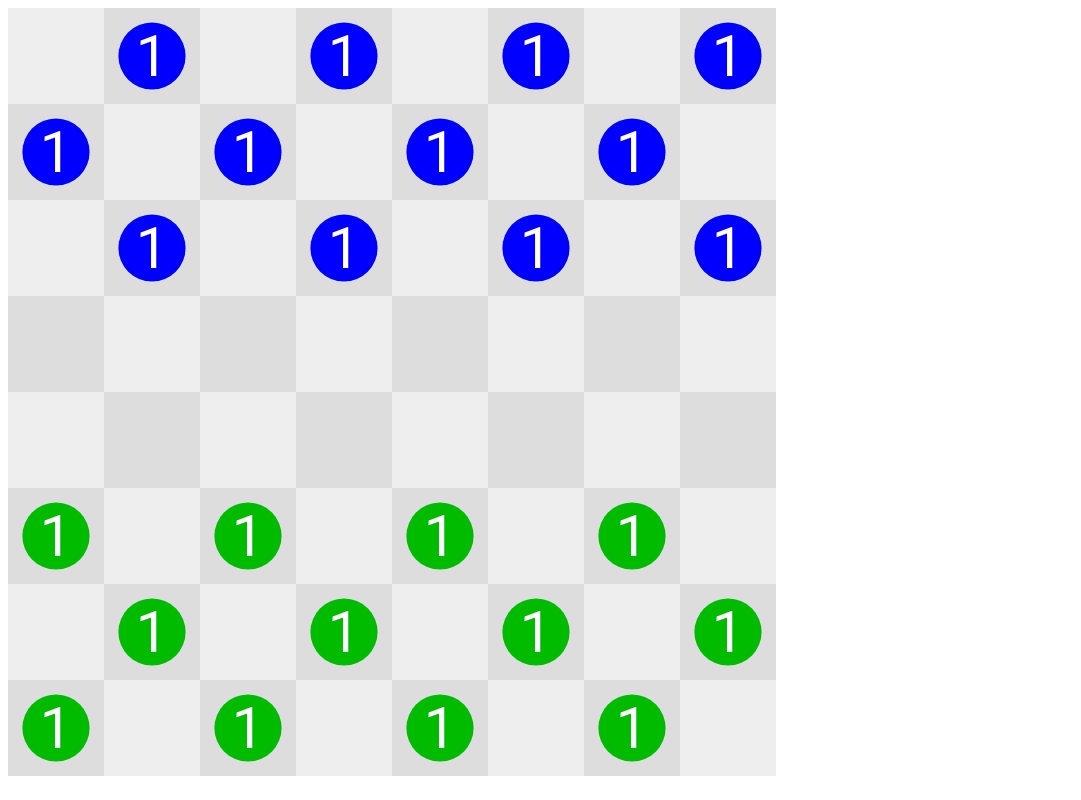
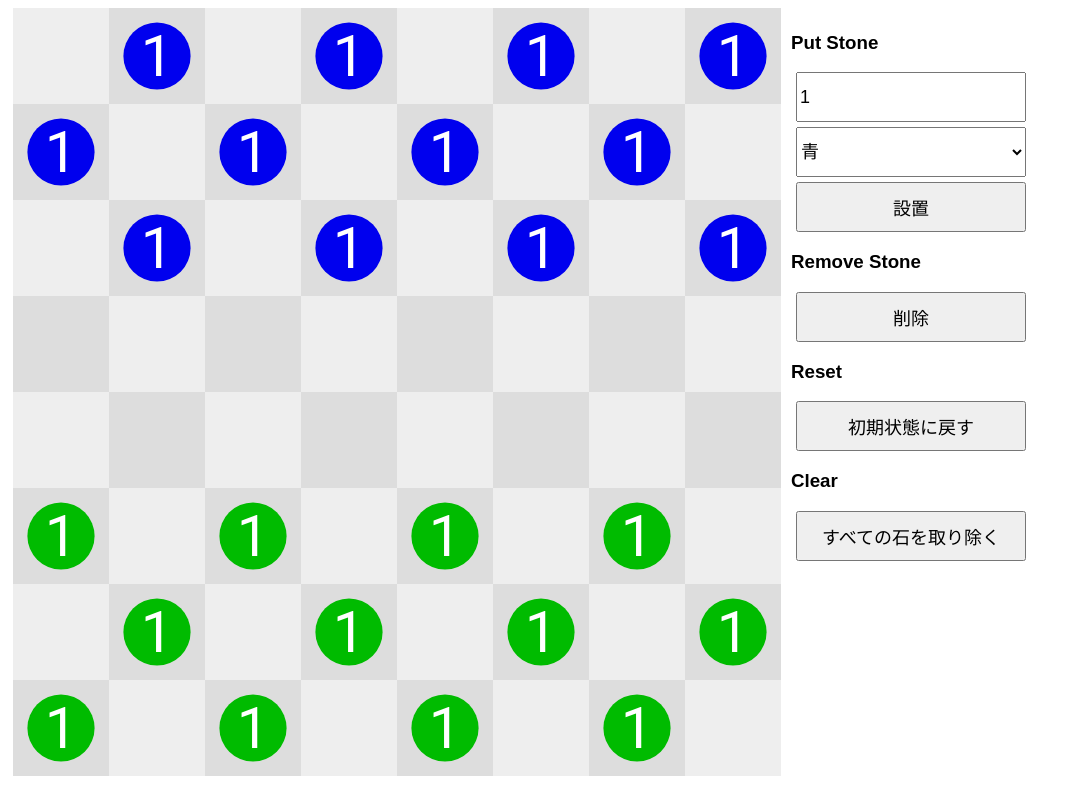
Before and after one commit to tokachi-zone/reverse2, a plain HTML site: page index.html in a window 1280 px wide. Shown: the whole page, without its empty margins (0-1081 px from the left). Drawn offline with Linux system fonts and the light colour scheme.

Commit message:
デバッグ用のプロンプトを実装

```diff
--- a/index.html
+++ b/index.html
@@ -3,7 +3,47 @@
     <link rel="stylesheet" href="style.css">
   </head>
   <body>
-    <canvas></canvas>
+    <div class="container">
+      <canvas></canvas>
+      <div>
+        <div class="section">
+          <h3>Put Stone</h3>
+          <div>
+            <input type="number" value="1" placeholder="レベル">
+          </div>
+          <div>
+            <select name="cars" id="cars">
+              <option value="#00e">青</option>
+              <option value="#0b0">緑</option>
+            </select>
+          </div>
+          <div>
+            <button id="put">設置</button>
+          </div>
+        </div>
+
+        <div class="section">
+          <h3>Remove Stone</h3>
+          <div>
+            <button id="remove">削除</button>
+          </div>
+        </div>
+
+        <div class="section">
+          <h3>Reset</h3>
+          <div>
+            <button id="reset">初期状態に戻す</button>
+          </div>
+        </div>
+
+        <div class="section">
+          <h3>Clear</h3>
+          <div>
+            <button id="clear">すべての石を取り除く</button>
+          </div>
+        </div>
+      </div>
+    </div>
     <script src="./src/index.js"></script>
   </body>
 </html>
--- a/src/index.js
+++ b/src/index.js
@@ -1,21 +1,26 @@
 (() => {
-  /* GUI */
+  /* Params */
   const size = 8;
   const scale = 4;
   const px = 24;
+
+  const game = {
+    mode: 'play',
+  };
+
   const mouse = {
     x: 0,
     y: 0,
     selecting: false,
   };
 
-  /* Custom */
+  /* Temporal */
   const apply_stage_template_pattern = (stage) => {
     const length = stage.length;
 
     for (let y = 0; y < 3; y++) {
       stage[y] = stage[y].map((_, x) => {
-        return { color: '#00f', height: (x + y % 2) % 2 };
+        return { color: '#00e', height: (x + y % 2) % 2 };
       })
     }
 
@@ -38,24 +43,28 @@
     });
   }
 
-  const render_cui = (stage) => {
-    const style_props = [];
-    console.log(stage.map((line) =>
-      line.map(({ color, height }) => {
-        style_props.push(`color: ${height === 0 ? 'gray' : color};`);
-        return height > 0 && color ? `%c${height}` : '%c0'
-      }).join(' ')
-    ).join('\n'), ...style_props);
+  const draw_stone_and_level = (level, x, y) => {
+    context.beginPath();
+    context.arc(x + px / 2, y + px / 2, (px / 2) * 0.7, 0, 2 * Math.PI);
+    context.fill();
+
+    // height level
+    context.beginPath();
+    context.textAlign = 'center';
+    context.baseLine = 'bottom';
+    context.font = `${px * 0.6}px Roboto`;
+    context.fillStyle = 'white';
+    context.fillText(level, x + 12, y + px - 7);
   }
 
   const render_gui = (context, stage) => {
     context.clearRect(0, 0, canvas.width, canvas.height);
 
     stage.forEach((line, y) => {
-      // console.group();
       line.forEach((cell, x) => {
         const dx = x * px;
         const dy = y * px;
+        const selecting = x === mouse.x && y === mouse.y;
 
         // cell
         context.beginPath();
@@ -63,34 +72,38 @@
         context.rect(dx, dy, px, px);
         context.fill();
 
+        if (game.mode === 'put' && selecting) {
+          context.fillStyle = '#333';
+          draw_stone_and_level(document.querySelector('input').value, dx, dy);
+        }
+
+        if (game.mode === 'remove' && selecting) {
+          context.fillStyle = 'red';
+          draw_stone_and_level('!', dx, dy);
+        }
+
         // stone
         if (cell.height > 0) {
-          context.fillStyle = x === mouse.x && y === mouse.y ? '#c00' : cell.color;
-          context.beginPath();
-          context.arc(dx + px / 2, dy + px / 2, (px / 2) * 0.7, 0, 2 * Math.PI);
-          context.fill();
-
-          // height
-          context.beginPath();
-          context.textAlign = 'center';
-          context.baseLine = 'bottom';
-          context.font = `${px * 0.6}px Roboto`;
-          context.fillStyle = 'white';
-          context.fillText(cell.height, dx + 12, dy + px - 7);
+          if (selecting && game.mode !== 'play') return;
+          context.fillStyle = selecting && game.mode === 'play' ? '#c00' : cell.color;
+          draw_stone_and_level(cell.height, dx, dy);
         }
       });
-      // console.groupEnd();
     });
+
+    if (game.mode !== 'play') {
+      context.fillStyle = 'rgba(255, 255, 255, 0.6)';
+      context.fillRect(0, 0, canvas.width, canvas.height);
+    }
   }
 
   const move = (stage, x, y, dx, dy) => {
     const [nx, ny] = [[x + dx], [y + dy]];
     if (ny < 0 || ny > 7 || nx < 0 || nx > 7) {
-      console.log('範囲外への移動はできません');
+      alert('範囲外への移動はできません');
       return;
     }
 
-    // console.log(x, y, dx, dy, nx, ny);
     const next = stage[ny][nx];
     console.log(next.height);
 
@@ -139,15 +152,20 @@
 
   let game_stage = init_game_stage(size);
   apply_stage_template_pattern(game_stage);
-  // render_cui(game_stage);
   render_gui(context, game_stage);
 
-  // document.querySelector('button').addEventListener('click', () => {
-  //   console.clear();
-  //   move(game_stage);
-  //   // render_cli(game_stage);
-  //   render_gui(context, game_stage);
-  // });
+  /* events */
+  const toggle_put_mode = (target) => {
+    if (game.mode !== 'play' && game.mode !== 'put') return;
+    game.mode = game.mode === 'play' ? 'put' : 'play';
+    target.innerText = game.mode === 'play' ? '設置' : 'キャンセル';
+  }
+
+  const toggle_remove_mode = (target) => {
+    if (game.mode !== 'play' && game.mode !== 'remove') return;
+    game.mode = game.mode === 'play' ? 'remove' : 'play';
+    target.innerText = game.mode === 'play' ? '削除' : 'キャンセル';
+  }
 
   canvas.addEventListener('mousemove', ({ clientX, clientY }) => {
     if (mouse.selecting) return;
@@ -157,7 +175,62 @@
   });
 
   canvas.addEventListener('click', () => {
-    mouse.selecting = !mouse.selecting;
+    if (game.mode === 'play') {
+      mouse.selecting = !mouse.selecting;
+      return;
+    }
+
+    if (game.mode === 'put') {
+      game_stage[mouse.y][mouse.x] = {
+        color: document.querySelector('select').value,
+        height: Number(document.querySelector('input').value),
+      };
+
+      toggle_put_mode(document.querySelector('#put'));
+      return;
+    }
+
+    if (game.mode === 'remove') {
+      game_stage[mouse.y][mouse.x] = {
+        color: null,
+        height : 0,
+      };
+
+      toggle_remove_mode(document.querySelector('#remove'));
+      return;
+    }
+
+    render_gui(context, game_stage);
+  });
+
+  document.querySelector('#put').addEventListener('click', ({ target }) => {
+    mouse.selecting = false;
+    toggle_put_mode(target);
+    render_gui(context, game_stage);
+  });
+
+  document.querySelector('#remove').addEventListener('click', ({ target }) => {
+    mouse.selecting = false;
+    toggle_remove_mode(target);
+    render_gui(context, game_stage);
+  });
+
+  document.querySelector('#reset').addEventListener('click', () => {
+    game_stage = init_game_stage(size);
+    apply_stage_template_pattern(game_stage);
+    render_gui(context, game_stage);
+  });
+
+  document.querySelector('#clear').addEventListener('click', () => {
+    game_stage = game_stage.map(() => {
+      return new Array(size).fill().map(() => {
+        return {
+          color: null,
+          height: 0,
+        };
+      });
+    });
+    render_gui(context, game_stage);
   });
 
   document.addEventListener('keydown', ({ key }) => {
--- a/style.css
+++ b/style.css
@@ -1,8 +1,18 @@
+body {
+  font-family: sans-serif;
+}
+
 div {
   margin: 5px;
-  width: 100px;
 }
 
-div > * {
-  width: 100%;
+.container {
+  display: grid;
+  grid-template-columns: 1fr 1fr;
 }
+
+.container input, select, button {
+  width: 230px;
+  height: 50px;
+  font-size: 18px;
+}
```
